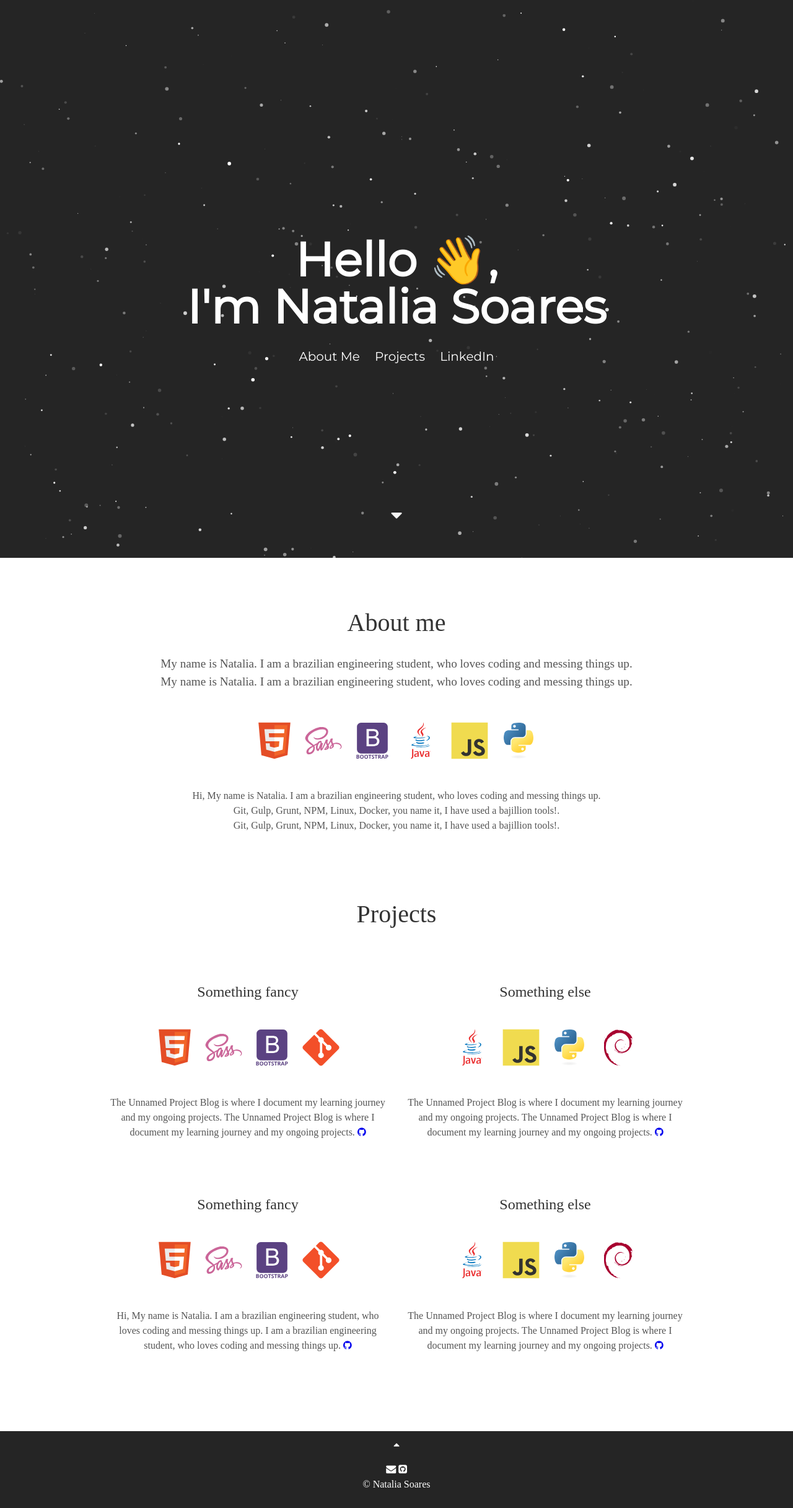
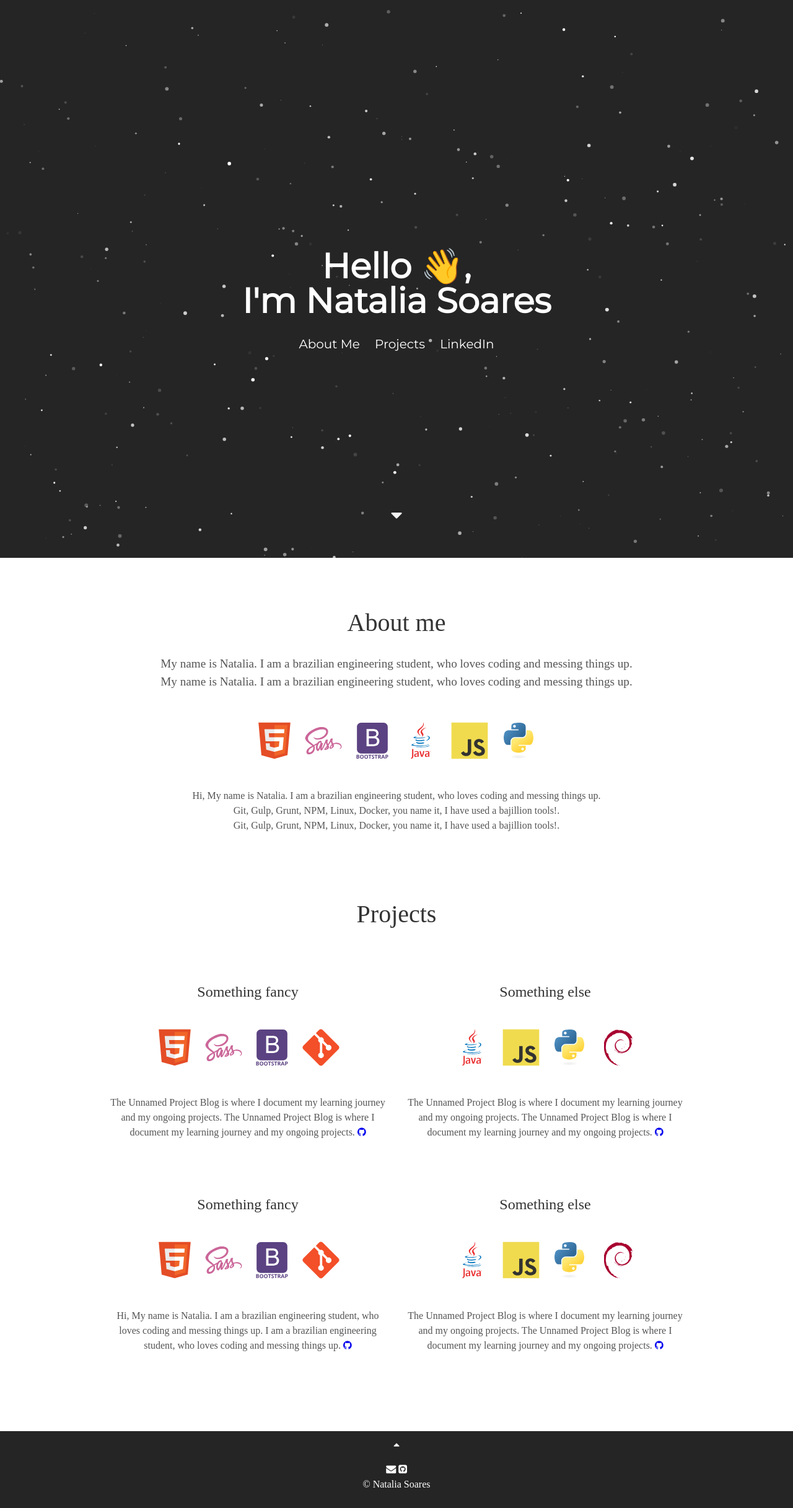
Before and after one commit to srnatalia/srnatalia.github.io, a Jekyll site: the page built from index.html, in a window 1280 px wide. Shown: the whole page at 62% size. Built offline with Jekyll 4.4.1, drawn with Linux system fonts in a browser that asks for light colours; some web fonts are replaced.

Commit message:
Update main.css

```diff
--- a/assets/css/main.css
+++ b/assets/css/main.css
@@ -3799,7 +3799,7 @@ sup {
 @media only screen and (min-width: 768px) {
   .header .site-title {
     margin: 0;
-    font-size: 76px;
+    font-size: 56px; /*76*/
   }
 }
 .header .site-description {
```
